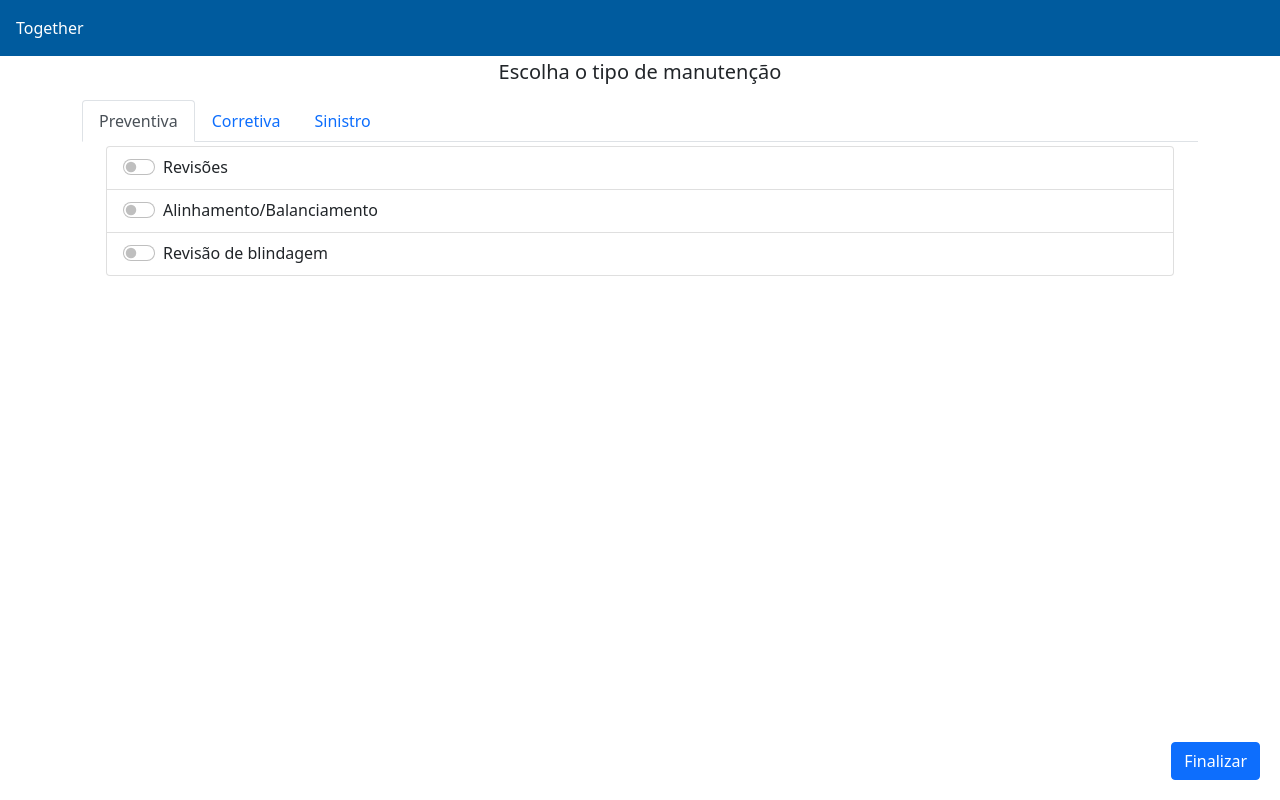
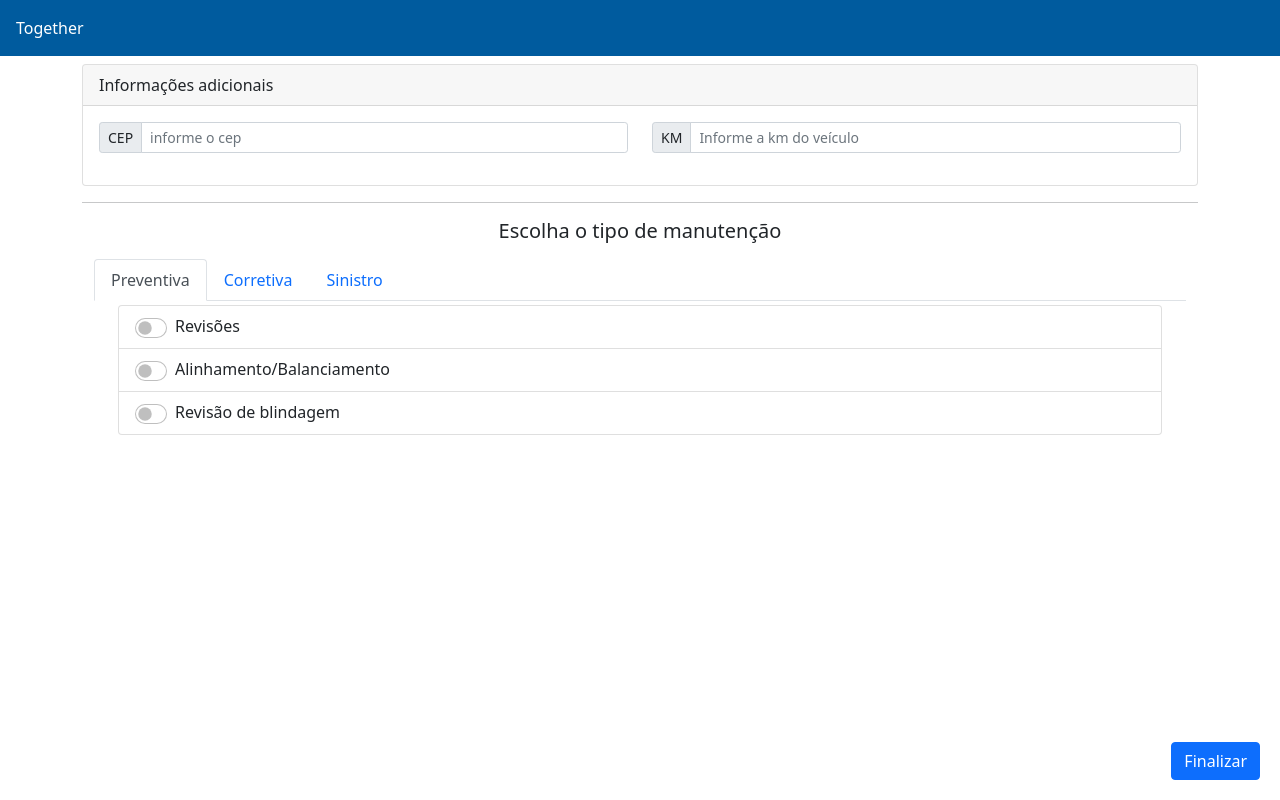
Before and after one commit to professorthiagoxavier/viewmanutencao, a plain HTML site: page index.html in a window 1280 px wide. Drawn offline with nearby package versions, Linux system fonts and the light colour scheme.

Commit message:
informações adicionais

```diff
--- a/index.html
+++ b/index.html
@@ -8,13 +8,16 @@
     <link href="https://cdn.jsdelivr.net/npm/bootstrap@5.1.3/dist/css/bootstrap.min.css" rel="stylesheet">
     <script src="https://cdn.jsdelivr.net/npm/bootstrap@5.1.3/dist/js/bootstrap.bundle.min.js"></script>
     <style>
-        .fixedButton{
+        .fixedButton {
             position: fixed;
             bottom: 0px;
             right: 0px;
             padding: 20px;
         }
 
+        .form-switch input {
+            height: 20px;
+        }
     </style>
 </head>
 
@@ -22,6 +25,32 @@
     <div class="container-fluid p-3 text-white" style="background-color:#005b9e">
         Together
     </div>
+
+    <div class="container">
+
+
+        <div class="card mt-2">
+            <div class="card-header">Informações adicionais</div>
+            <div class="card-body">
+                <div class="row">
+                    <div class="col-sm-6">
+                        <div class="input-group mb-3 input-group-sm">
+                            <span class="input-group-text">CEP</span>
+                            <input type="text" placeholder="informe o cep" class="form-control">
+                        </div>
+                    </div>
+                    <div class="col-sm-6">
+                        <div class="input-group mb-3 input-group-sm">
+                            <span class="input-group-text">KM</span>
+                            <input type="text" placeholder="Informe a km do veículo" class="form-control">
+                        </div>
+                    </div>
+                    <div class="row">
+                    </div>
+                </div>
+            </div>
+        </div>
+        <hr>
         <h5 class="text-center mt-1">Escolha o tipo de manutenção</h5>
         <div class="container mt-3">
             <div class="row">
@@ -45,7 +74,7 @@
                             <ul class="list-group   ">
                                 <li class="list-group-item">
                                     <div class="form-check form-switch">
-                                    <input class="form-check-input" type="checkbox" id="mySwitch" name="darkmode"
+                                        <input class="form-check-input" type="checkbox" id="mySwitch" name="revisao"
                                             value="yes">
                                         <label class="form-check-label" for="mySwitch">Revisões</label>
                                     </div>
@@ -130,4 +159,5 @@
             <div class="btn btn-primary"><i class="fa fa-phone"></i>Finalizar</div>
         </a>
 </body>
+
 </html>
```
Lines whose indentation alone changed are shown as unchanged.
